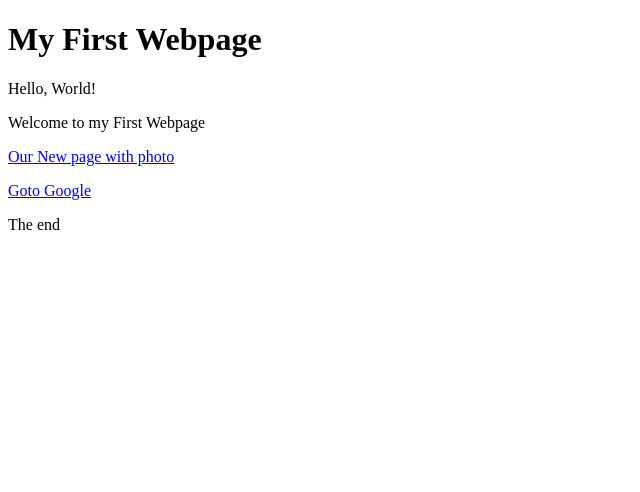
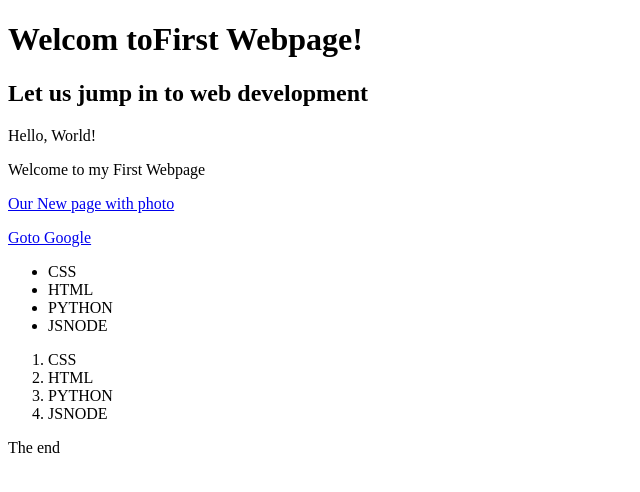
Before and after one commit to jnkiarie/moringa-school-projects, a plain HTML site: page index.html in a window 1280 px wide. Shown: the whole page, without its empty margins (0-640 px from the left). Drawn offline with Linux system fonts and the light colour scheme.

Commit message:
minor changes

```diff
--- a/index.html
+++ b/index.html
@@ -5,12 +5,25 @@
     <title>My First Web Page</title>
     </head>
     <body>
-        <h1>My First Webpage</h1>
+        <h1>Welcom to<strong>First Webpage</strong>!</h1>
+        <h2>Let us jump in to web development</h2>
         <p>Hello, World!</p>
         <p>Welcome to my First Webpage</p>
         <a href="new-page.html">Our New page with photo</a>
         <p></p>
         <a href="http:www.google.com">Goto Google</a>
+        <ul>
+            <li>CSS</li>
+            <li>HTML</li>
+            <li>PYTHON</li>
+            <li>JSNODE</li>
+        </ul>
+        <Ol>
+            <li>CSS</li>
+            <li>HTML</li>
+            <li>PYTHON</li>
+            <li>JSNODE</li>
+        </Ol>
         <p>The end</p>
     </body>
 </html>
```
Also changed, not shown: new-page.html (+1 -1 lines).
